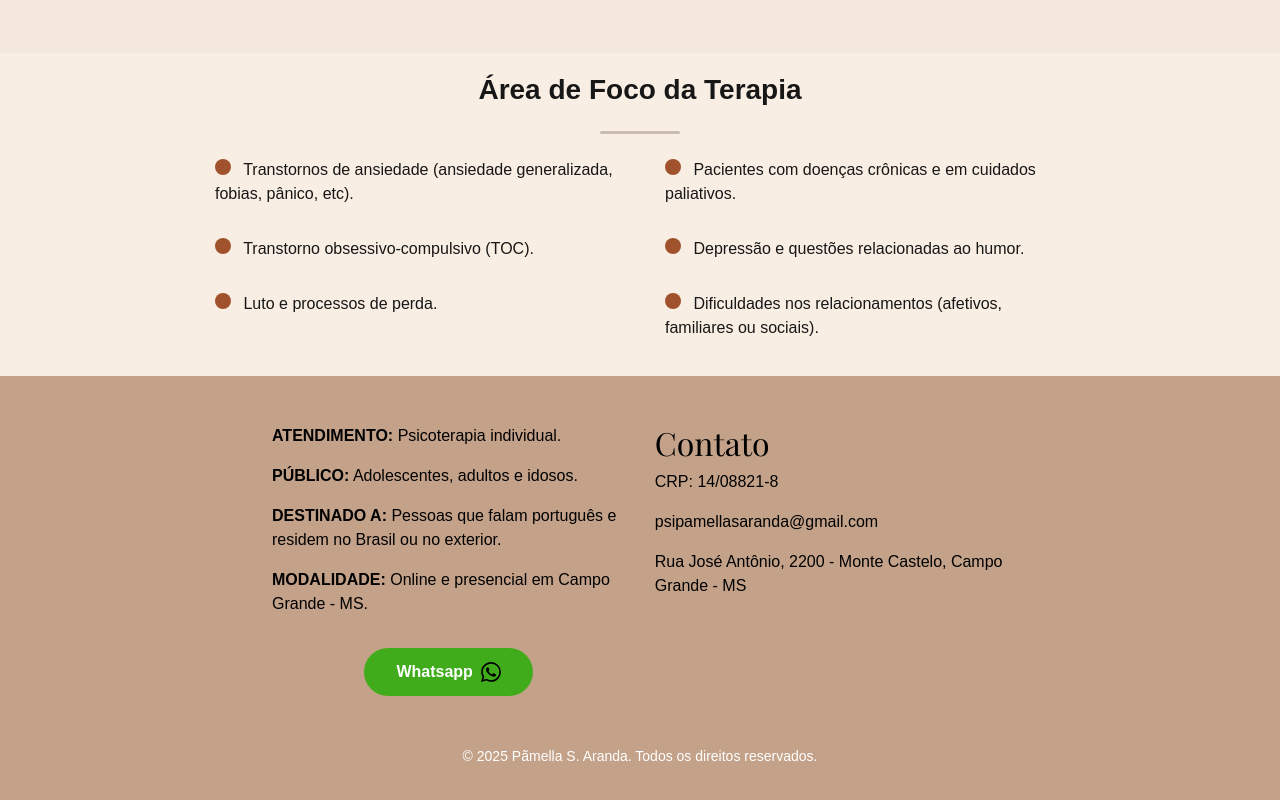
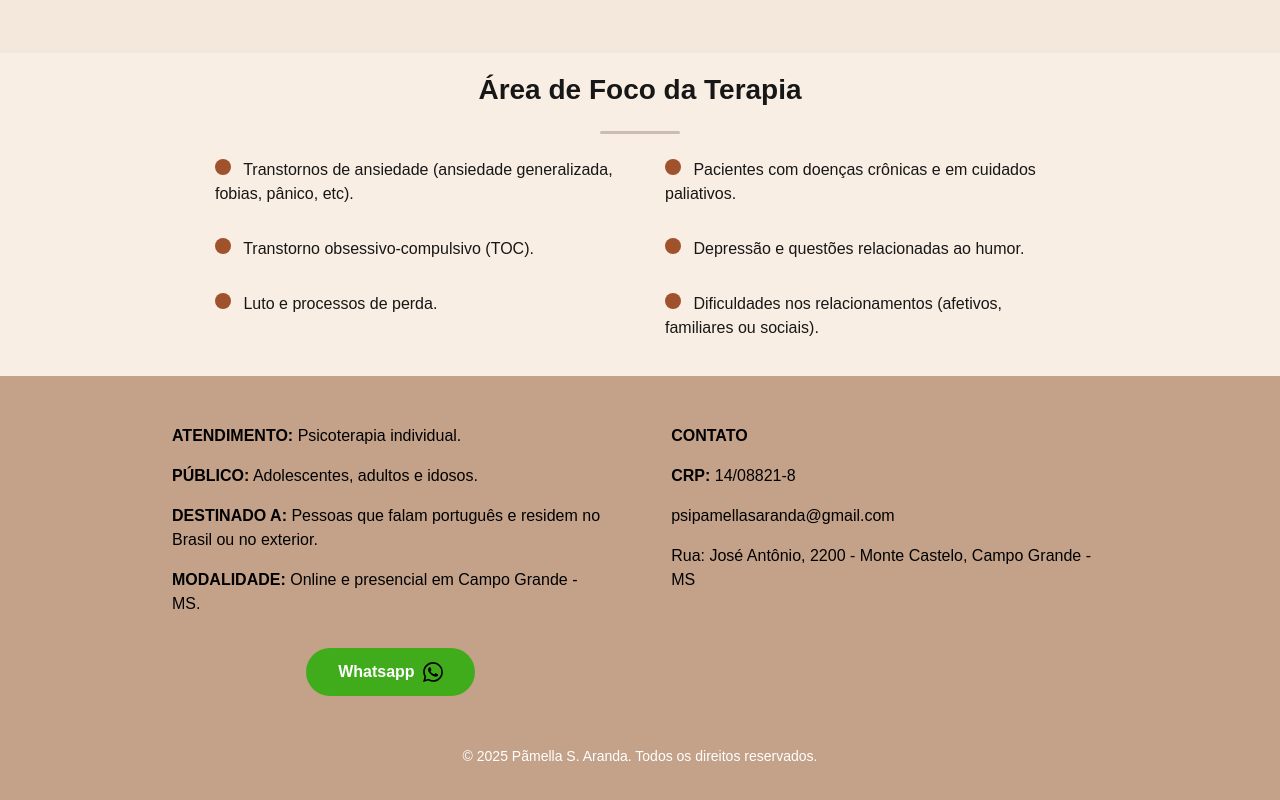
Before and after one commit to ABabayaga/Portfolio-PSI-PSA, a Next.js app: page / in a window 1280 px wide. Shown: the part 1555-2355 px from the top of the page. Built offline with nearby package versions, Linux system fonts and the light colour scheme.

Commit message:
Ajuste coluna right footer

```diff
--- a/src/components/Footer.js
+++ b/src/components/Footer.js
@@ -3,8 +3,8 @@ import styles from '@/styles/Footer.module.css';
 export default function Footer() {
   return (
     <footer id='contato' className={`${styles.footer} py-5 text-white`}>
-      <div className="container" style={{ maxWidth: '760px' }} >
-        <div className={styles.row}>
+      <div className="container" style={{ maxWidth: '960px' }} >
+        <div className={`row ${styles.row}`}>
 
           {/* Coluna esquerda */}
           <div className={styles["custom-colleft"]}>
@@ -34,12 +34,17 @@ export default function Footer() {
 
           {/* Coluna direita */}
           <div className={styles["custom-colright"]}>
-            <h2 className={styles.title}>Contato</h2>
+            {/*<h2 className={styles.title}>Contato</h2>*/}
+
+            <p>
+              <span style={{ fontWeight: 'bold' }}>CONTATO</span>
+            </p>
+
             <div className={styles.text} >
               {/*<p> (67) 97541-3669</p>*/}
-              <p> CRP: 14/08821-8</p>
+              <p><span style={{ fontWeight: 'bold' }}>CRP:</span>  14/08821-8</p>
               <p>psipamellasaranda@gmail.com</p>
-              <p>Rua José Antônio, 2200 - Monte Castelo, Campo Grande - MS</p>
+              <p>Rua: José Antônio, 2200 - Monte Castelo, Campo Grande - MS</p>
             </div>
           </div>
         </div>
--- a/src/styles/Footer.module.css
+++ b/src/styles/Footer.module.css
@@ -34,16 +34,19 @@
   display: flex;
   flex-wrap: wrap;
   justify-content: space-between;
+  gap: 2rem;
 }
 
 .custom-colleft{
   color: #000000;
   width: 100%;
   margin-bottom: 1.5rem;
+
 }
 
 
 .custom-colright {
+  color: #000000;
   width: 100%;
   margin-bottom: 1.5rem;
   text-align: left;
```
